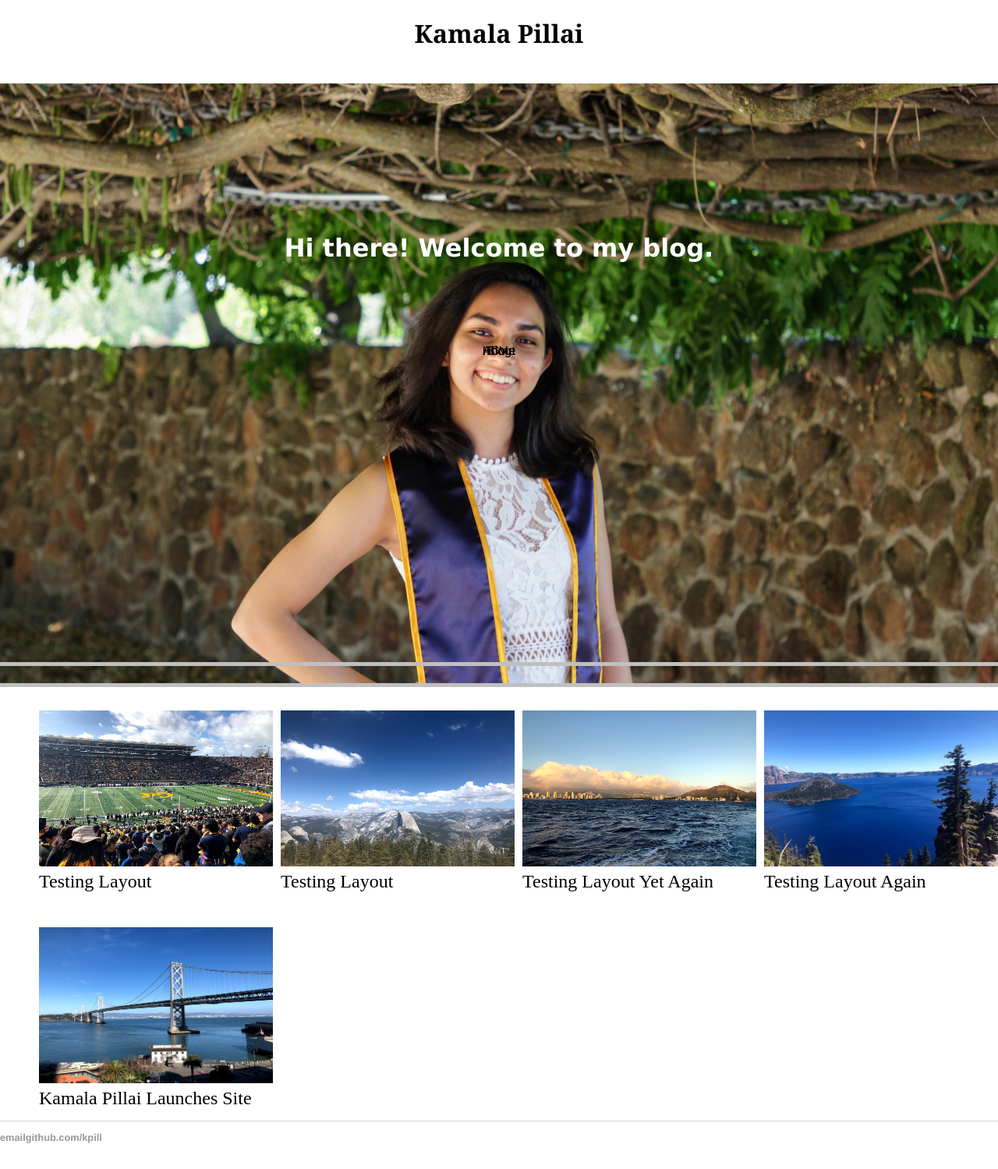
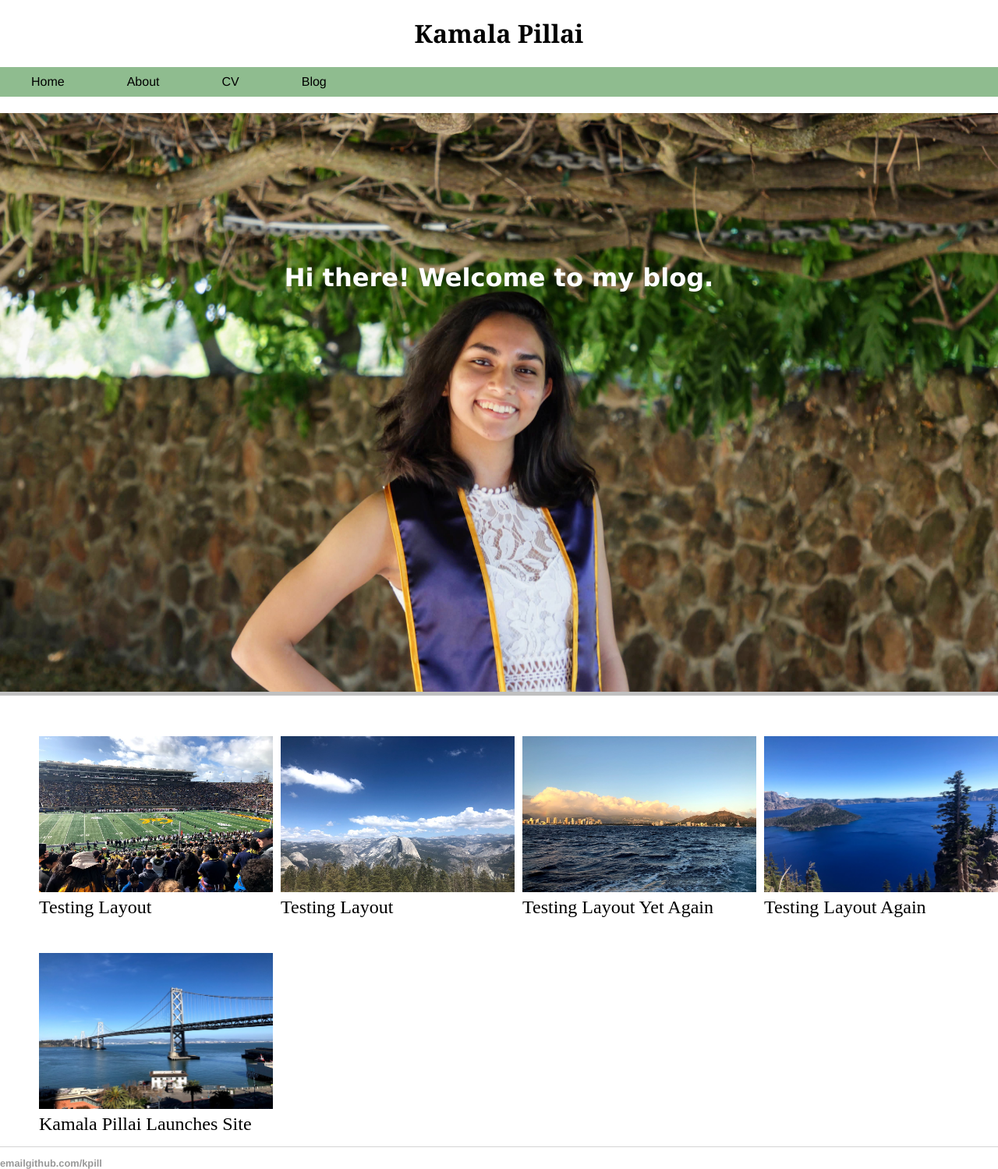
Before and after one commit to kpill/kpill.github.io, a Jekyll site: the page built from index.html, in a window 1280 px wide. Shown: the whole page at 78% size. Built offline with Jekyll 4.4.1, drawn with Linux system fonts in a browser that asks for light colours; before the commit the page ends 1466 px from its top, so only the background shows below that.

Commit message:
Update main.css

```diff
--- a/css/main.css
+++ b/css/main.css
@@ -10,7 +10,6 @@ header {
 	text-align: center;
 	vertical-align: middle;
 	background-size: 100vw auto;
-	border-bottom: 5px solid silver;
 }
 
 a.home {
@@ -40,7 +39,7 @@ nav ul {
     margin: 0;
     list-style-type: none;
     overflow: hidden;
-    background-color: lightGreen;
+    background-color: darkSeaGreen;
     width: 100vw;
 }
 
@@ -60,12 +59,8 @@ a.nav:hover {
     background-color: LightYellow;
 }
 
-.topnav-centered a {
-  float: none;
-  position: absolute;
-  top: 50%;
+.topnav-centered {
   left: 50%;
-  transform: translate(-50%, -50%);
 }
 
 h1 {
@@ -78,6 +73,7 @@ h1.welcome {
 	font-weight: bold;
 	padding-top: 15vw;
 	padding-bottom: 40vw;
+	border-bottom: 5px solid silver;
 }
 
 p {
```
